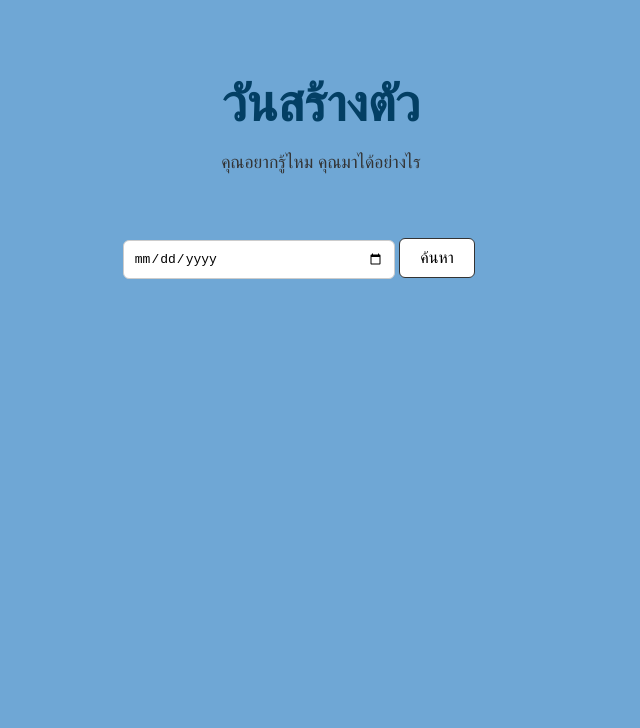
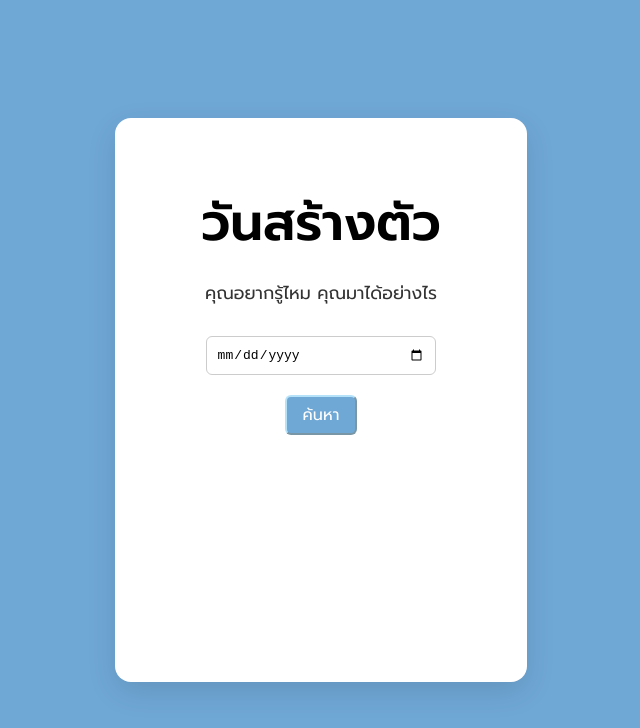
Before and after one commit to Varanapat/StupidHackathon9, a website: page public/index.html in a window 1280 px wide. Shown: the whole page, without its empty margins (319-959 px from the left). Drawn offline with Linux system fonts and the light colour scheme.

Commit message:
demo design

```diff
--- a/index.js
+++ b/index.js
@@ -7,7 +7,6 @@ const app = express();
 app.use(cors({ origin: '*' }));
 app.use(express.json());
 
-const PORT = 3000;
 const geminiKey = process.env.GEMINI_API_KEY;
 
 app.post('/api/ask', async (req, res) => {
@@ -28,7 +27,6 @@ app.post('/api/ask', async (req, res) => {
       }
     );
 
-    // ดึงข้อความตอบกลับ
     const reply = response.data.candidates?.[0]?.content?.parts?.[0]?.text || "No response";
     res.json({ reply });
   } catch (err) {
@@ -37,6 +35,6 @@ app.post('/api/ask', async (req, res) => {
   }
 });
 
-app.listen(PORT, () => {
-  console.log(`Server is running on http://localhost:${PORT}`);
+app.listen(3000, () => {
+  console.log(`Server is running on http://localhost:3000`);
 });
--- a/public/index.html
+++ b/public/index.html
@@ -5,14 +5,18 @@
     <meta name="viewport" content="width=device-width, initial-scale=1" />
     <title>วันเกิดและวันสำคัญ</title>
     <link rel="stylesheet" href="./styles/style.css">
+    <link rel="preconnect" href="https://fonts.googleapis.com">
+    <link rel="preconnect" href="https://fonts.gstatic.com" crossorigin>
+    <link href="https://fonts.googleapis.com/css2?family=Prompt:ital,wght@0,400;0,600;1,400&display=swap" rel="stylesheet">
     <script src="./script/script.js"></script>
 </head>
 <body>
-  <h1>วันสร้างตัว</h1>
-  <p>คุณอยากรู้ไหม คุณมาได้อย่างไร</p>
-  <input type="date" id="birthday"/>
-  <button onclick="show_calculated_date()">ค้นหา</button>
-  <div id="result"></div>
-
+  <div class="container">
+    <h1>วันสร้างตัว</h1>
+    <p>คุณอยากรู้ไหม คุณมาได้อย่างไร</p>
+    <div class="action">
+      <input type="date" id="birthday"/>
+      <button onclick="show_calculated_date()">ค้นหา</button>
+    <div id="result"></div>
 </body>
 </html>
--- a/public/styles/style.css
+++ b/public/styles/style.css
@@ -1,15 +1,43 @@
-body {
-  font-family: sans-serif;
-  background-color: #6fa7d5; /* ฟ้าอ่อน */
-  color: #033f64;
-  padding: 40px 20px;
-  max-width: 600px;
-  margin: auto;
+html, body {
+  font-family: 'Prompt', sans-serif;
+  height: 100%;               /* ให้เต็มหน้าจอ */
+  margin: 0;
+  display: flex;              /* ใช้ flexbox */
+  align-items: center;        /* จัดกลางแนวตั้ง */
+  justify-content: center;    /* จัดกลางแนวนอน */
+  background-color: #6fa7d5;  /* พื้นหลังเบาๆ ก็ได้ */
+}
+.prompt-regular {
+  font-family: "Prompt", sans-serif;
+  font-weight: 400;
+  font-style: normal;
+}
+
+.container {
+  background-color: white;
+  width: 400px;       /* 🔒 ล็อคความกว้าง */
+  height: 500px;      /* 🔒 ล็อคความสูง */
+  max-height: 75%;
+  max-width: 75%;
+  padding: 2rem;
+  border-radius: 16px;
+  box-shadow: 0 10px 30px rgba(0, 0, 0, 0.1);
   text-align: center;
-  min-height: 100vh;
+  overflow: auto;     /* ให้スクรอลได้ถ้าเนื้อหาล้น */
+}
+.action {
+  display: flex;
+  flex-direction: column; /* เปลี่ยนแนวจากแถว (row) เป็นแนวตั้ง (column) */
+  justify-content: center;
+  align-items: center;
+  gap: 10px;
+  margin-top: 20px;
 }
 
 h1 {
+  font-family: "Prompt", sans-serif;
+  font-weight: 600;
+  font-style: normal;
   font-size: 3.2em;
   margin-bottom: 10px;
 }
@@ -19,6 +47,7 @@ p {
   margin-bottom: 30px;
   color: #333;
 }
+
 
 input[type="date"] {
   font-size: 1em;
@@ -31,22 +60,24 @@ input[type="date"] {
 
 
 button {
+  font-family: "Prompt", sans-serif;
   font-size: 1em;
-  padding: 10px 20px;
+  padding: 6px 16px;
   margin-top: 10px;
-  border: 1px solid #333;
-  background-color: white;
+  background-color: #6fa7d5;
+  border-color: #b6e2f9;
+  color : white;
   cursor: pointer;
   border-radius: 6px;
   transition: background-color 0.2s ease;
 }
 
 button:hover {
-  background-color: #e0e0e0;
+  background-color: #b6e2f9;
 }
 
 #result {
-  margin-top: 30px;
+  margin-top: 10px;
   font-size: 0.95em;
   color: #333;
   /* background-color: #ffffffa8; */
```
